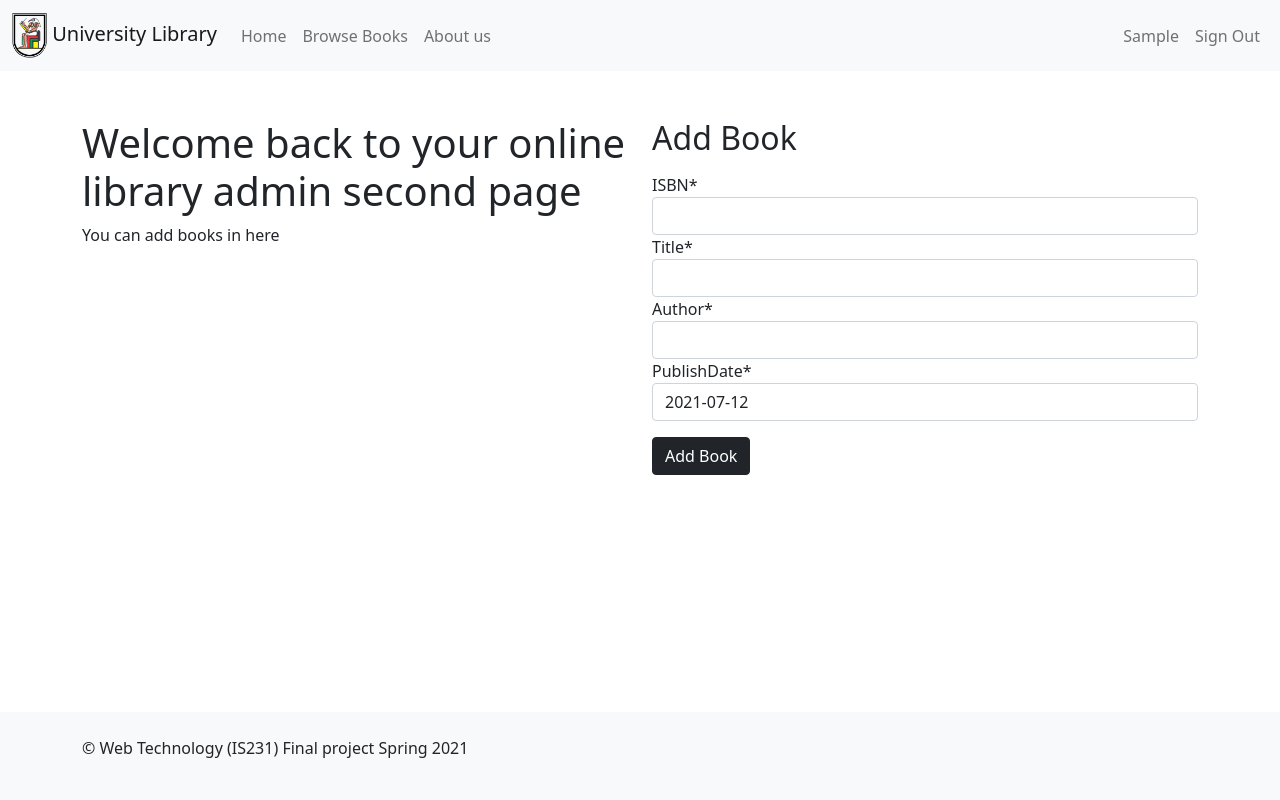
After one commit to elhusseinn/Web-Technology-Final-Project, a Django app: page /book/addBook/ in a window 1280 px wide. The commit adds this page. Run offline with Django 3.2, Linux system fonts and the light colour scheme; the visitor is signed in with stand-in values (Sample User, id 1); some libraries are stand-ins or nearby versions.

```diff
--- /dev/null
+++ b/book/forms.py
@@ -0,0 +1,9 @@
+from django import forms
+from .models import bookDetail
+from django.utils import timezone
+
+class addBookForm(forms.ModelForm):
+    publishDate = forms.DateInput()
+    class Meta:
+        model = bookDetail
+        fields = ['ISBN', 'title', 'author', 'publishDate']
--- a/book/models.py
+++ b/book/models.py
@@ -9,7 +9,6 @@ class bookDetail(models.Model):
     title = models.CharField(max_length=50)
     author = models.CharField(max_length=50)
     publishDate = models.DateField(default=timezone.now)
-    borrowed = models.BooleanField(default=False)
 
     def __str__(self):
         return self.title
--- a/book/urls.py
+++ b/book/urls.py
@@ -3,5 +3,6 @@ from . import views
 
 urlpatterns = [
     path('<int:book_id>/details/', views.bookDetails, name='bookdetails'),
-    path('browse', views.browse, name='browse')
+    path('browse/', views.browse, name='browse'),
+    path('addBook/', views.addBook, name='addbook')
 ]
--- a/book/views.py
+++ b/book/views.py
@@ -1,6 +1,7 @@
-from django.shortcuts import render
+from django.shortcuts import render, redirect
 from django.contrib.auth.decorators import login_required
 from .models import *
+from .forms import *
 
 @login_required
 def bookDetails(request, book_id):
@@ -8,5 +9,23 @@ def bookDetails(request, book_id):
     return render(request, 'books/details.html', {"book": book[0]})
 
 def browse(request):
-    books = bookDetail.objects.filter(borrowed=False)
-    return render(request, 'books/browse.html', {'books': books})
+    books = bookDetail.objects.all()
+    bookings = booking.objects.all()
+    bookedBooks = [b.bookedBook for b in bookings if b.bookedBy != request.user]
+    freeBooks = filter(lambda x: x not in bookedBooks, books)
+    return render(request, 'books/browse.html', {'books': freeBooks})
+
+
+@login_required
+def addBook(request):
+    if not request.user.is_superuser:
+        return redirect('home')
+    if request.method == "POST":
+        form = addBookForm(request.POST)
+        if form.is_valid():
+            book = form.save()
+            book.save()
+            return redirect('home')
+        return render(request, 'books/addBook.html', {"form": form})
+    form = addBookForm()
+    return render(request, 'books/addBook.html', {"form": form})
--- /dev/null
+++ b/templates/books/addBook.html
@@ -0,0 +1,28 @@
+{% extends 'base.html' %}
+{% load static %}
+
+{% block title %} Sign in | University Library {% endblock title %}
+
+{% block headscript %}
+<link rel="stylesheet" href='{% static "css/common.css" %}'>
+{% load crispy_forms_tags %}
+{% endblock headscript %}
+
+{% block content %}
+<div class="container py-5 body-container">
+    <div class="row">
+        <div class="col-md">
+            <h1>Welcome back to your online library admin second page</h1>
+            <p>You can add books in here</p>
+        </div>
+        <form class="col-md" method='POST'>
+            {% csrf_token %}
+            <h2 class="mb-3">Add Book</h2>
+
+            {{ form|crispy }}
+
+            <button class="btn btn-dark mt-3" onclick="javascript:void(0)" type="submit">Add Book</button>
+        </form>
+    </div>
+</div>
+{% endblock content %}
--- a/templates/books/browse.html
+++ b/templates/books/browse.html
@@ -24,6 +24,11 @@
         {% endfor %}
     </div>
 
+    {% if user.is_superuser %}
+        <a href="{% url 'addbook' %}" class="btn">
+            Add Book
+        </a>
+    {% endif %}
 
 </div>
 
```
